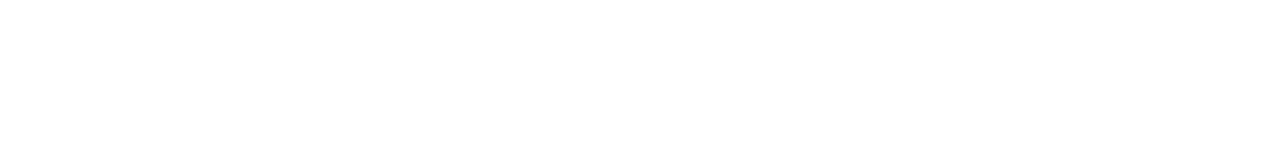
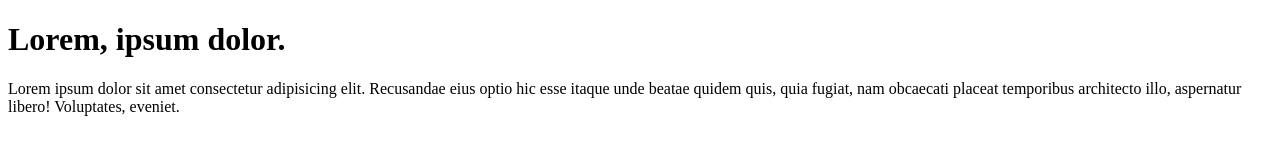
Before and after one commit to kabzngarang254/oursite, a plain HTML site: page index.html in a window 1280 px wide. Drawn offline with Linux system fonts and the light colour scheme.

Commit message:
added a new h1 and p

```diff
--- a/index.html
+++ b/index.html
@@ -6,6 +6,7 @@
     <title>Document</title>
 </head>
 <body>
-
+    <h1>Lorem, ipsum dolor.</h1>
+    <p>Lorem ipsum dolor sit amet consectetur adipisicing elit. Recusandae eius optio hic esse itaque unde beatae quidem quis, quia fugiat, nam obcaecati placeat temporibus architecto illo, aspernatur libero! Voluptates, eveniet.</p>
 </body>
 </html>
```
